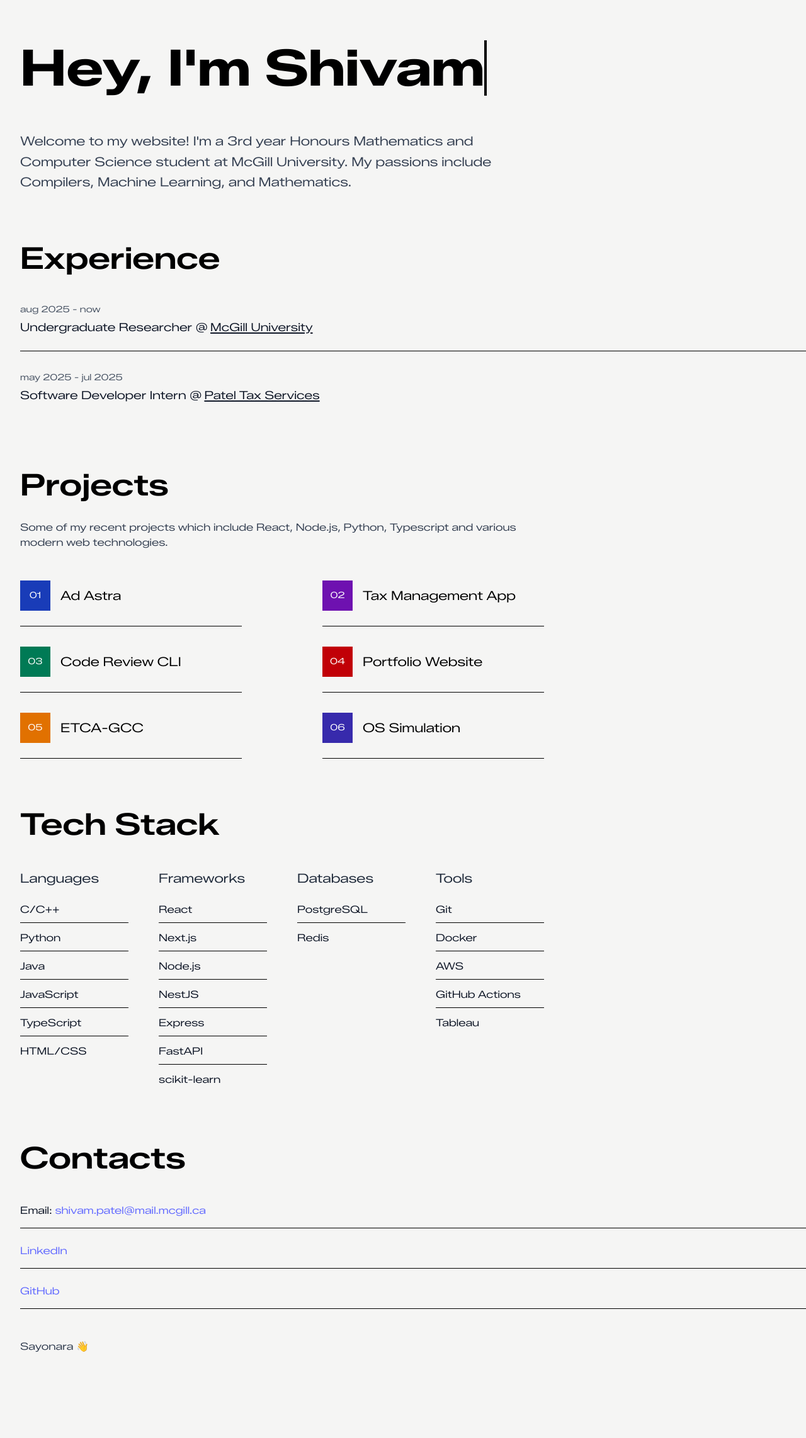
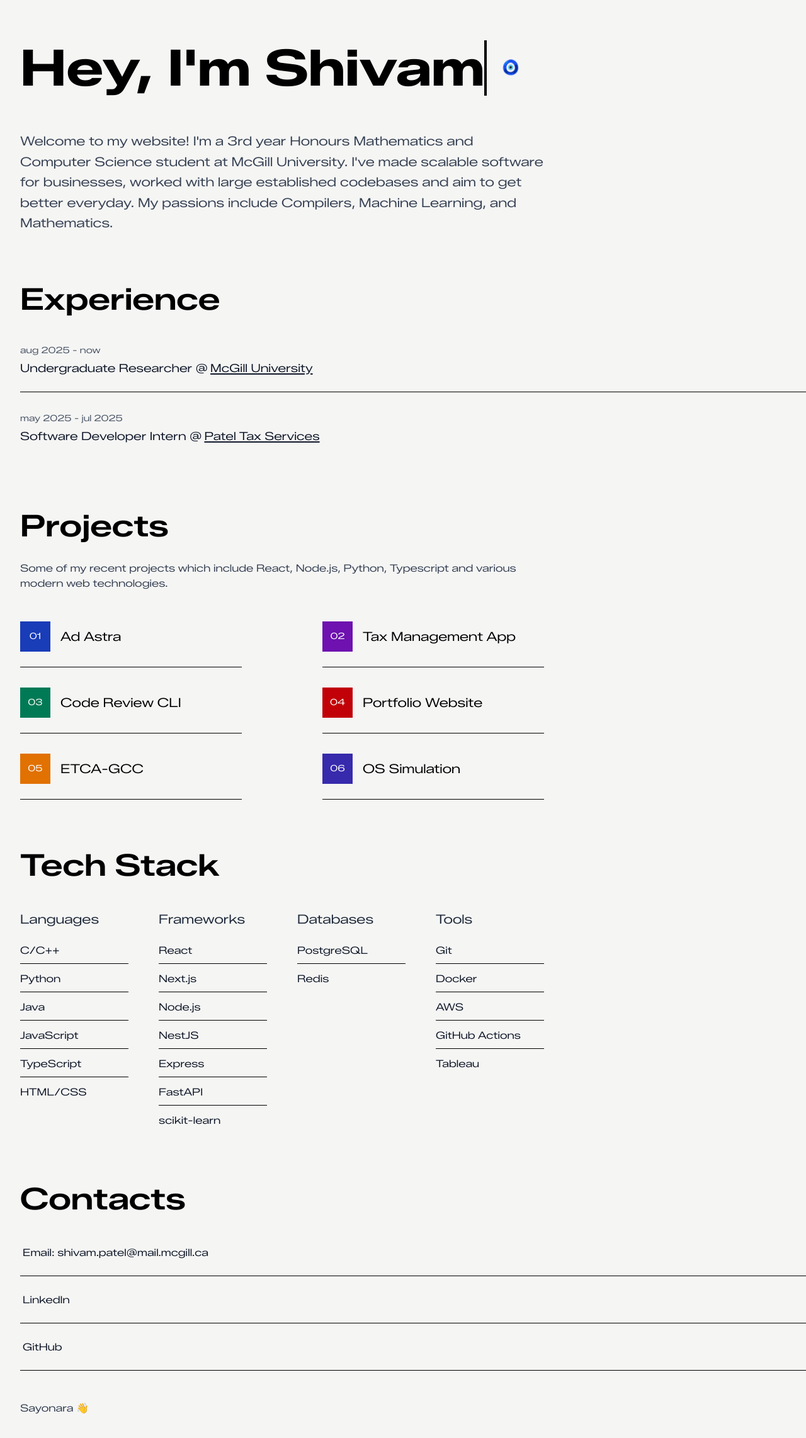
Before and after one commit to notsplol/TheCoolPortfolioTM, a React (Vite) app: page / in a window 1280 px wide. Shown: the top 2284 px of the page at 63% size. Before the commit the page ends 2215 px from the top, so only its background shows below. Built offline with nearby package versions, Linux system fonts and the light colour scheme.

Commit message:
added emoji next to name that dances. Contacts button now have animation. Next up is projects

```diff
--- a/src/App.jsx
+++ b/src/App.jsx
@@ -29,15 +29,24 @@ function App() {
 
         {/* Hero Section */}
         <div className="mb-20">
-          <h1 className="text-5xl md:text-7xl font-bold mb-14 text-black" style={{ fontFamily: 'ZalandoSansExpanded-Bold, Avenir, sans-serif' }}>
-            <span>{currentText}</span>
-            <span className="inline-block bg-black w-1 animate-blink">&nbsp;</span>
-          </h1>
+          <div className="flex items-center gap-6 mb-14">
+            <h1 className="text-5xl md:text-7xl font-bold text-black" style={{ fontFamily: 'ZalandoSansExpanded-Bold, Avenir, sans-serif' }}>
+              <span>{currentText}</span>
+              <span className="inline-block bg-black w-1 animate-blink">&nbsp;</span>
+            </h1>
+            {/* emoji ppears after typing completes */}
+            {currentIndex >= fullText.length && (
+              <div className="dance-container opacity-0 animate-fade-in-slow" style={{animationDelay: '0.05s'}}>
+                <span className="dance" role="img" aria-label="dancing">🧿</span>
+              </div>
+            )}
+          </div>
 
           {showContent && (
             <div className="opacity-0 animate-fade-in-slow">
               <p className="text-xl text-gray-700 leading-relaxed max-w-full">
                 Welcome to my website! I'm a 3rd year Honours Mathematics and Computer Science student at McGill University.
+                I've made scalable software for businesses, worked with large established codebases and aim to get better everyday.
                 My passions include Compilers, Machine Learning, and Mathematics.
               </p>
             </div>
@@ -167,16 +176,15 @@ function App() {
 
               <div className="space-y-6">
                 <div className="relative pb-4">
-                  <span>Email: </span>
-                  <a href="mailto:shivam.patel@mail.mcgill.ca" className="hover:underline">shivam.patel@mail.mcgill.ca</a>
+                  <a href="mailto:shivam.patel@mail.mcgill.ca" className="contact-link"> <span className="contact-text">Email: shivam.patel@mail.mcgill.ca</span></a>
               <div className="absolute left-0 right-0 bottom-0 border-b border-black" style={{width: '150%'}}></div>
                 </div>
                 <div className="relative pb-4">
-                  <a href="#" className="hover:underline">LinkedIn</a>
+                  <a href="#" className="contact-link"><span className="contact-text">LinkedIn</span></a>
               <div className="absolute left-0 right-0 bottom-0 border-b border-black" style={{width: '150%'}}></div>
                 </div>
                 <div className="relative pb-4">
-                  <a href="https://github.com/notsplol" className="hover:underline">GitHub</a>
+                  <a href="https://github.com/notsplol" className="contact-link"><span className="contact-text">GitHub</span></a>
               <div className="absolute left-0 right-0 bottom-0 border-b border-black" style={{width: '150%'}}></div>
                 </div>
               </div>
@@ -212,6 +220,55 @@ function App() {
         .animate-fade-in-slow {
           animation: fade-in-slow 1.2s ease-out forwards;
         }
+        /* Dancing emoji animation */
+        @keyframes dance-bounce {
+          0% { transform: translateY(0) rotate(0deg); }
+          25% { transform: translateY(-6px) rotate(-8deg); }
+          50% { transform: translateY(0) rotate(0deg); }
+          75% { transform: translateY(-4px) rotate(8deg); }
+          100% { transform: translateY(0) rotate(0deg); }
+        }
+        .dance {
+          display: inline-block;
+          font-size: 1.4rem;
+          transform-origin: 50% 70%;
+          animation: dance-bounce 1.6s ease-in-out infinite;
+          will-change: transform;
+        }
+        .dance-container { line-height: 0; }
+        /* Contacts hover overlay */
+        .contact-link {
+          position: relative;
+          display: inline-block;
+          padding: 0.125rem 0.25rem;
+          overflow: hidden;
+          color: inherit;
+          text-decoration: none;
+        }
+        .contact-link::before {
+          content: '';
+          position: absolute;
+          left: 0;
+          top: 0;
+          bottom: 0;
+          width: 0;
+          background: #000;
+          z-index: 0;
+          transition: width 250ms cubic-bezier(.2,.8,.2,1);
+        }
+        .contact-link:hover::before,
+        .contact-link:focus::before {
+          width: 100%;
+        }
+        .contact-text {
+          position: relative;
+          z-index: 1;
+          transition: color 200ms ease;
+        }
+        .contact-link:hover .contact-text,
+        .contact-link:focus .contact-text {
+          color: #fff;
+        }
       `}</style>
     </div>
   )
```
Also changed, not shown: 1 other file (tests, documents, lock files or other folders).
